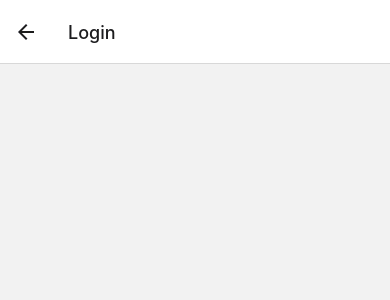
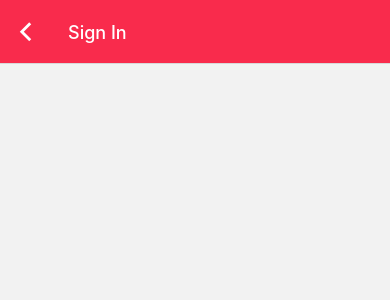
Before and after one commit to codetrainafrica/ampersand-contact-rn-demo, a React Native app: screen /Login in a window 390 px wide. Shown: the top 300 px of the page. Built offline with nearby package versions, Linux system fonts and the light colour scheme.

Commit message:
add screenOptions to rootstack navigator

```diff
--- a/src/navigators/RootStack.js
+++ b/src/navigators/RootStack.js
@@ -1,6 +1,7 @@
 import React from "react";
 import { createStackNavigator } from "@react-navigation/stack";
 import { NavigationContainer } from "@react-navigation/native";
+import { Ionicons } from "@expo/vector-icons";
 import Welcome from "../screens/Welcome";
 import GetStarted from "../screens/GetStarted";
 import Login from "../screens/Login";
@@ -11,7 +12,16 @@ const Stack = createStackNavigator();
 const RootStack = () => {
   return (
     <NavigationContainer>
-      <Stack.Navigator>
+      <Stack.Navigator
+        screenOptions={{
+          headerBackImage: () => (
+            <Ionicons name="chevron-back-outline" size={30} color="#fff" />
+          ),
+          headerBackTitleVisible: false,
+          headerTintColor: "#fff",
+          headerStyle: { backgroundColor: "#f92b4c" },
+        }}
+      >
         <Stack.Screen
           name="Welcome"
           component={Welcome}
@@ -25,7 +35,13 @@ const RootStack = () => {
           component={GetStarted}
           options={{ headerShown: false }}
         />
-        <Stack.Screen name="Login" component={Login} />
+        <Stack.Screen
+          name="Login"
+          component={Login}
+          options={{
+            title: "Sign In",
+          }}
+        />
         <Stack.Screen name="Register" component={Register} />
       </Stack.Navigator>
     </NavigationContainer>
```
